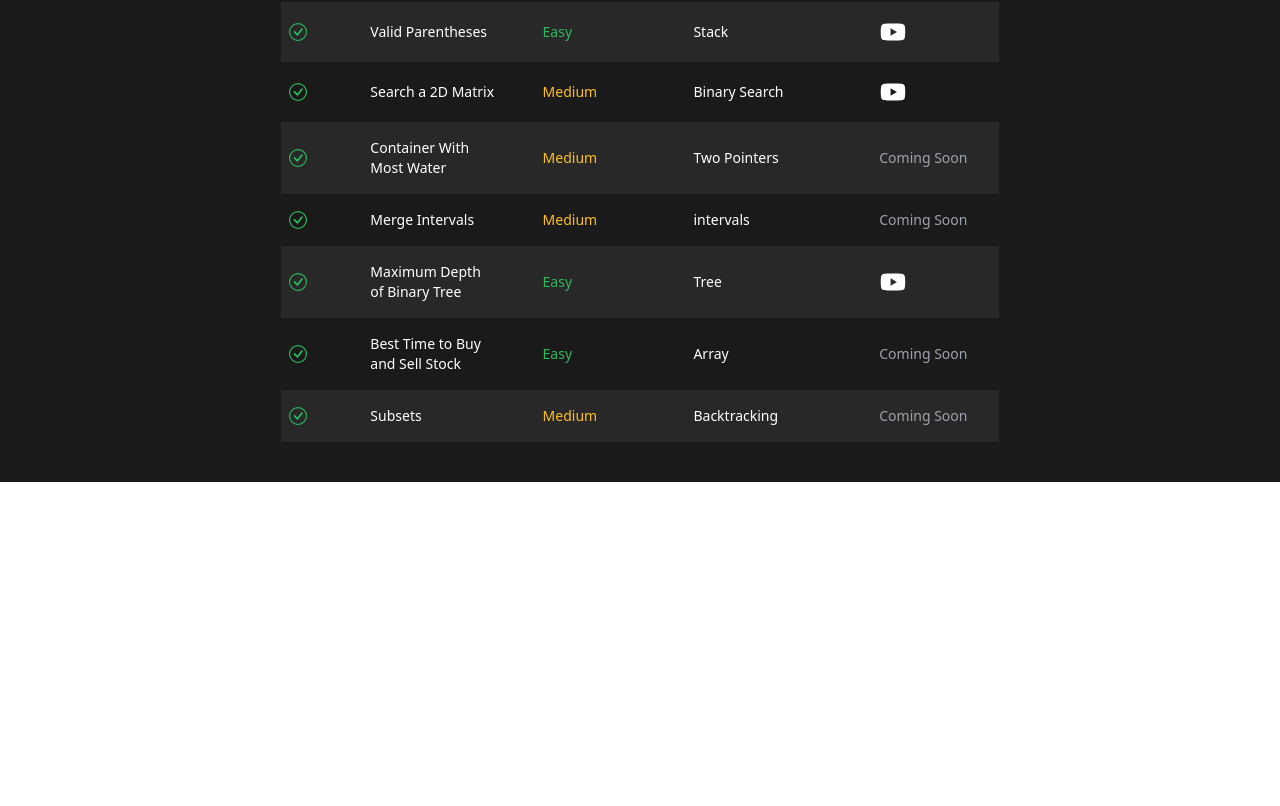
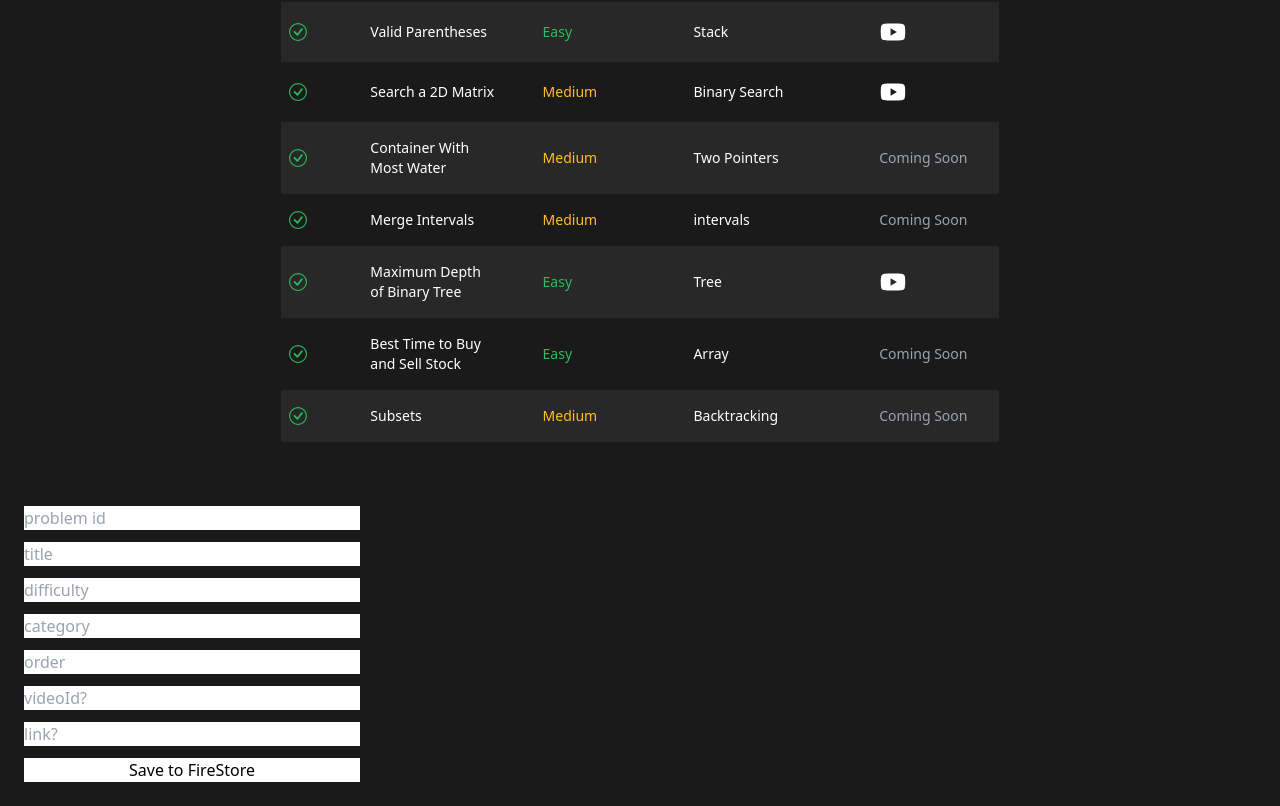
Before and after one commit to vazhavazh/leet-code-clone, a Next.js app: page / in a window 1280 px wide. Shown: the part 385-1191 px from the top of the page. Before the commit the page ends 867 px from the top, so only its background shows below. Built offline with nearby package versions, Linux system fonts and the light colour scheme; no server answers.

Commit message:
add to fire base problems [pid]

```diff
--- a/src/components/Workspace/PlayGround/PlayGround.tsx
+++ b/src/components/Workspace/PlayGround/PlayGround.tsx
@@ -6,7 +6,7 @@ import { vscodeDark } from "@uiw/codemirror-theme-vscode";
 import { javascript } from "@codemirror/lang-javascript";
 import EditorFooter from "./EditorFooter";
 import { Problem } from "@/utils/types/problem";
-import {useState} from 'react';
+import { useState } from "react";
 
 type PlayGroundProps = {
 	problem: Problem;
@@ -50,15 +50,17 @@ const PlayGround: React.FC<PlayGroundProps> = ({ problem }) => {
 					<div className='flex'>
 						{problem.examples.map((example, index) => (
 							<div
-							onClick={()=> setActiveTestCaseId(index)}
-								className='mr-2 items-start mt-2 text-white'
+								onClick={() => setActiveTestCaseId(index)}
+								className='mr-2 items-start mt-2  text-gray-500'
 								key={example.id}>
 								<div className='flex flex-wrap items-center gap-y-4'>
 									<div
-										className='font-medium items-center
+										className={`font-medium items-center
 								transition-all focus-within:outline-none inline-flex bg-dark-fill-3
 								hover:bg-dark-fill-2 relative rounded-lg px-4 py-1 cursor-pointer
-								whitespace-nowrap'>
+								whitespace-nowrap
+								${activeTestCaseId === index ? "text-white" : ""}
+								`}>
 										Case {index + 1}
 									</div>
 								</div>
@@ -75,7 +77,7 @@ const PlayGround: React.FC<PlayGroundProps> = ({ problem }) => {
 						<div
 							className='w-full cursor-text rounded-lg border px-3 py-[10px] bg-dark-fill-3
 							border-transparent text-white mt-2'>
-							[0,1]
+							{problem.examples[activeTestCaseId].outPutText}
 						</div>
 					</div>
 				</div>
--- a/src/components/Workspace/Workspace.tsx
+++ b/src/components/Workspace/Workspace.tsx
@@ -3,7 +3,6 @@ import Split from "react-split";
 import ProblemDescription from "./ProblemDescription/ProblemDescription";
 import PlayGround from "./PlayGround/PlayGround";
 import { Problem } from "@/utils/types/problem";
-import { problems } from "../../mockProblems/problems";
 type WorkspaceProps = {
 	problem: Problem;
 };
--- a/src/pages/index.tsx
+++ b/src/pages/index.tsx
@@ -1,7 +1,38 @@
 import ProblemsTable from "@/components/ProblemsTable/ProblemsTable";
 import Topbar from "@/components/Topbar/Topbar";
+import { fireStore } from "@/firebase/firebase";
+import { doc, setDoc } from "firebase/firestore";
+import { useState } from "react";
 
 export default function Home() {
+	const [inputs, setInputs] = useState({
+		id: "",
+		title: "",
+		difficulty: "",
+		category: "",
+		videoId: "",
+		link: "",
+		order: 0,
+		likes: 0,
+		dislikes: 0,
+	});
+
+	const handleInputChange = (event: React.ChangeEvent<HTMLInputElement>) => {
+		setInputs({ ...inputs, [event.target.name]: event.target.value });
+	};
+
+	const handleSubmit = async (event: React.FormEvent<HTMLFormElement>) => {
+		event.preventDefault();
+
+		const newProblem = {
+			...inputs,
+			order: Number(inputs.order),
+		};
+
+		await setDoc(doc(fireStore, "problems", inputs.id), newProblem);
+		alert("save to DB");
+	};
+
 	return (
 		<>
 			<main className='bg-dark-layer-2 min-h-screen'>
@@ -46,6 +77,55 @@ export default function Home() {
 						<ProblemsTable />
 					</table>
 				</div>
+
+				{/*  temp form */}
+				<form
+					className='p-6 flex flex-col max-w-sm gap-3'
+					onSubmit={handleSubmit}>
+					<input
+						onChange={handleInputChange}
+						type='text'
+						placeholder='problem id'
+						name='id'
+					/>
+					<input
+						onChange={handleInputChange}
+						type='text'
+						placeholder='title'
+						name='title'
+					/>
+					<input
+						onChange={handleInputChange}
+						type='text'
+						placeholder='difficulty'
+						name='difficulty'
+					/>
+					<input
+						onChange={handleInputChange}
+						type='text'
+						placeholder='category'
+						name='category'
+					/>
+					<input
+						onChange={handleInputChange}
+						type='text'
+						placeholder='order'
+						name='order'
+					/>
+					<input
+						onChange={handleInputChange}
+						type='text'
+						placeholder='videoId?'
+						name='videoId'
+					/>
+					<input
+						onChange={handleInputChange}
+						type='text'
+						placeholder='link?'
+						name='link'
+					/>
+					<button className='bg-white'>Save to FireStore</button>
+				</form>
 			</main>
 		</>
 	);
```
